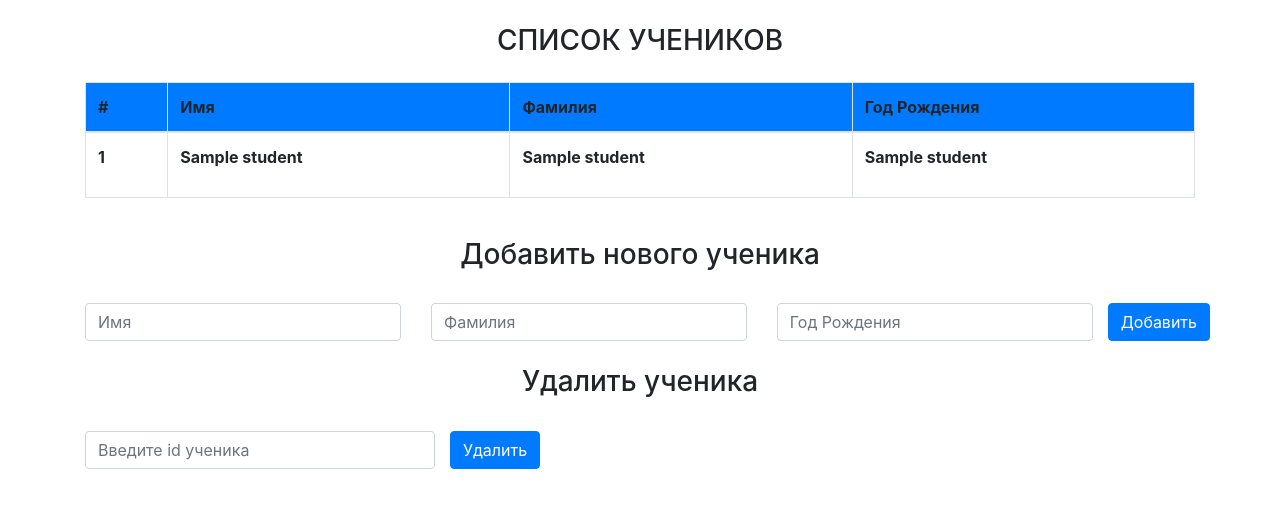
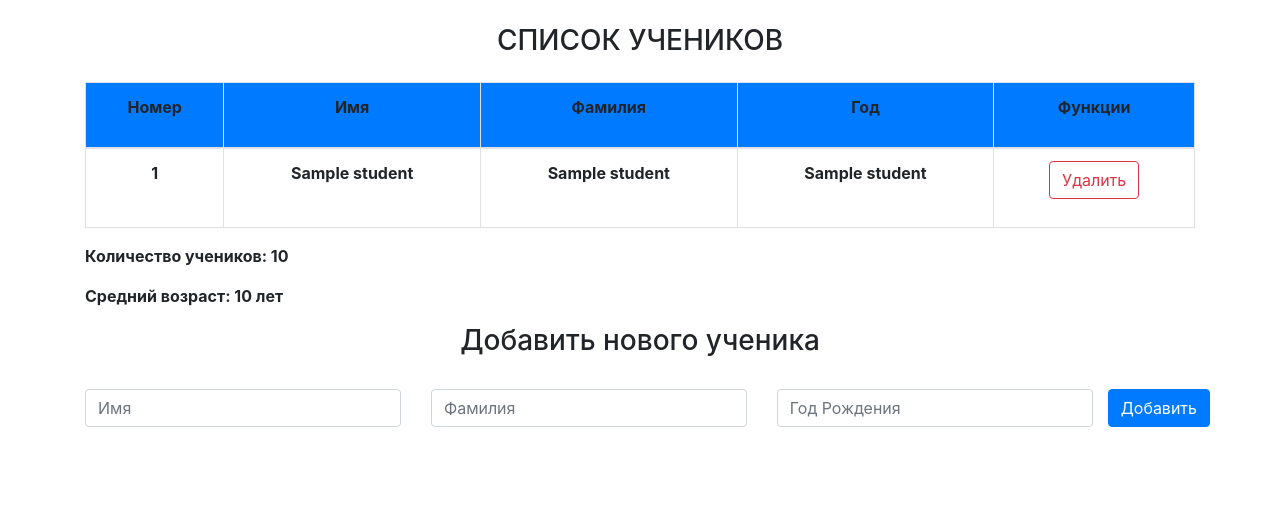
Before and after one commit to asd7626/web_school, a Flask app: template templates/students.html in a window 1280 px wide. Shown: the top 508 px of the page. Run offline with Flask 2, Linux system fonts and the light colour scheme; the template is opened without the code that fills it: values that come from a table or form of the project are taken from there, most other values are stand-ins (such as "Sample title", 1, 10 or a date in 2020); some libraries are stand-ins or nearby versions.

Commit message:
Button Delete, Amount of students, Age average

```diff
--- a/templates/students.html
+++ b/templates/students.html
@@ -5,25 +5,30 @@
     <table class="table table-bordered">
   <thead class="bg-primary">
     <tr>
-      <th scope="col">#</th>
-      <th scope="col">Имя</th>
-      <th scope="col">Фамилия</th>
-      <th scope="col">Год Рождения</th>
+      <th scope="col"><p class="text-center"> Номер </p></th>
+      <th scope="col"><p class="text-center"> Имя </p></th>
+      <th scope="col"><p class="text-center"> Фамилия </p></th>
+      <th scope="col"><p class="text-center"> Год </p></th>
+        <th scope="col"><p class="text-center"> Функции </p></th>
     </tr>
   </thead>
   <tbody>
   {% for student in students %}
     <tr>
-      <th scope="row"> {{ student[0] }} </th>
-      <td> <p class="font-weight-bold"> {{ student[1] }} </p> </td>
-      <td> <p class="font-weight-bold"> {{ student[2] }} </p> </td>
-      <td> <p class="font-weight-bold"> {{ student[3] }} </p> </td>
+      <th scope="row"> <p class="font-weight-bold text-center"> {{ student[0] }} </p> </th>
+      <td> <p class="font-weight-bold text-center"> {{ student[1] }} </p> </td>
+      <td> <p class="font-weight-bold text-center"> {{ student[2] }} </p> </td>
+      <td> <p class="font-weight-bold text-center"> {{ student[3] }} </p> </td>
+      <td> <form method="POST" action="{{ url_for('remove_student') }}">
+            <p class="font-weight-bold text-center">
+            <button type="submit" name="delete" value="{{ student[0] }}" class="btn btn-outline-danger">Удалить</button> </p> </form> </td>
     </tr>
   {% endfor %}
-
   </tbody>
 </table>
-  <br>
+<div> <p class="font-weight-bold"> Количество учеников: {{ amount }} </p> </div>
+<div> <p class="font-weight-bold"> Средний возраст: {{ avg }} лет </p> </div>
+
 <h3 class="text-center"> Добавить нового ученика </h3>
   <br>
 <form action="{{ url_for('add_student') }}" method="post">
@@ -44,19 +49,6 @@
     </div>
 </form>
 
-<br>
-<h3 class="text-center"> Удалить ученика </h3>
-<br>
-
-<form method="POST" action="{{ url_for ('remove_student') }}" >
-  <div class="row">
-    <div class="col-4">
-      <input type="text" name="id"  class="form-control" placeholder="Введите id ученика">
-    </div>
-    <button type="submit" class="btn btn-primary">Удалить</button>
-  </div>
-</form>
-
 </div>
 
 {% endblock content %}
```
